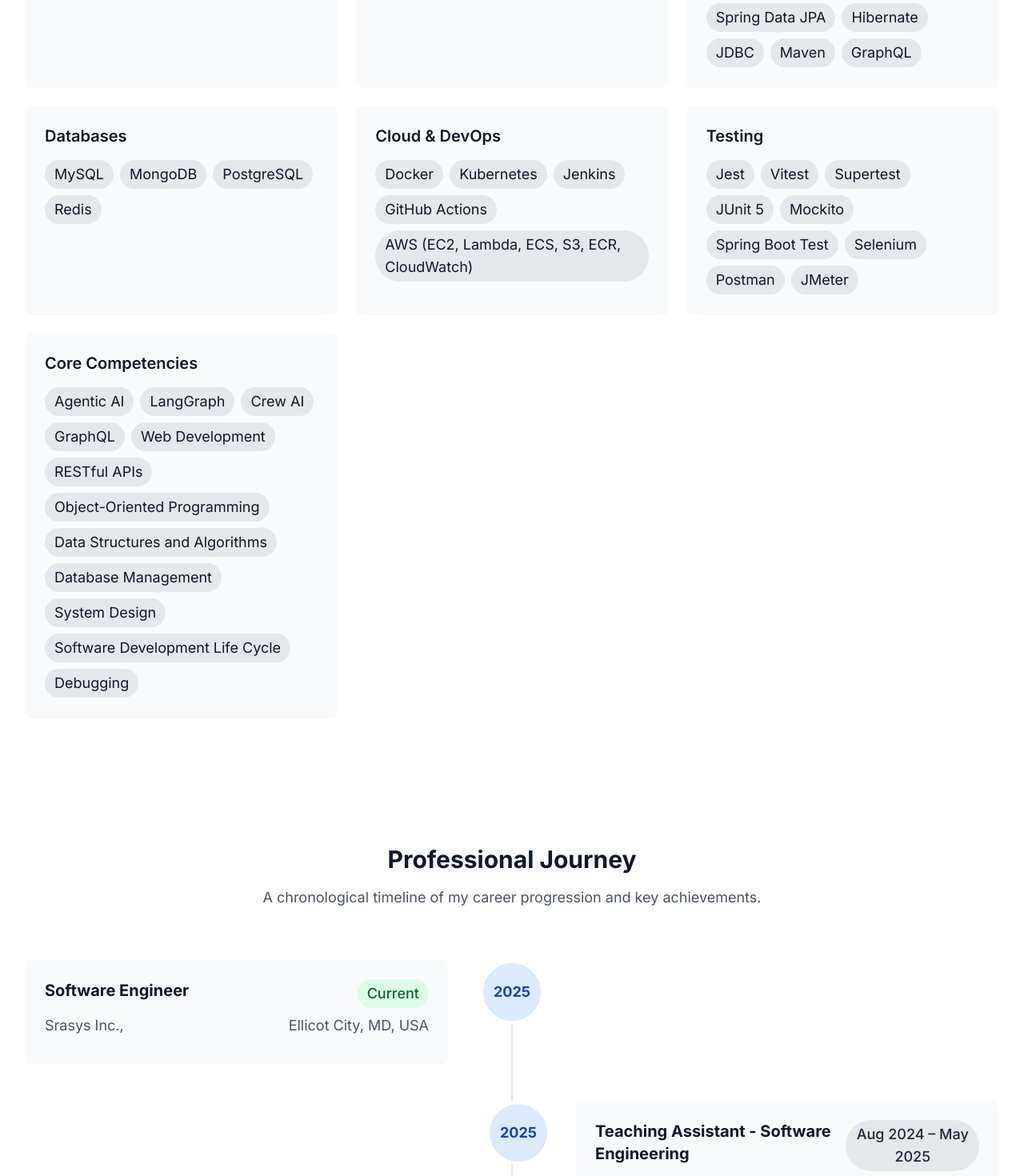
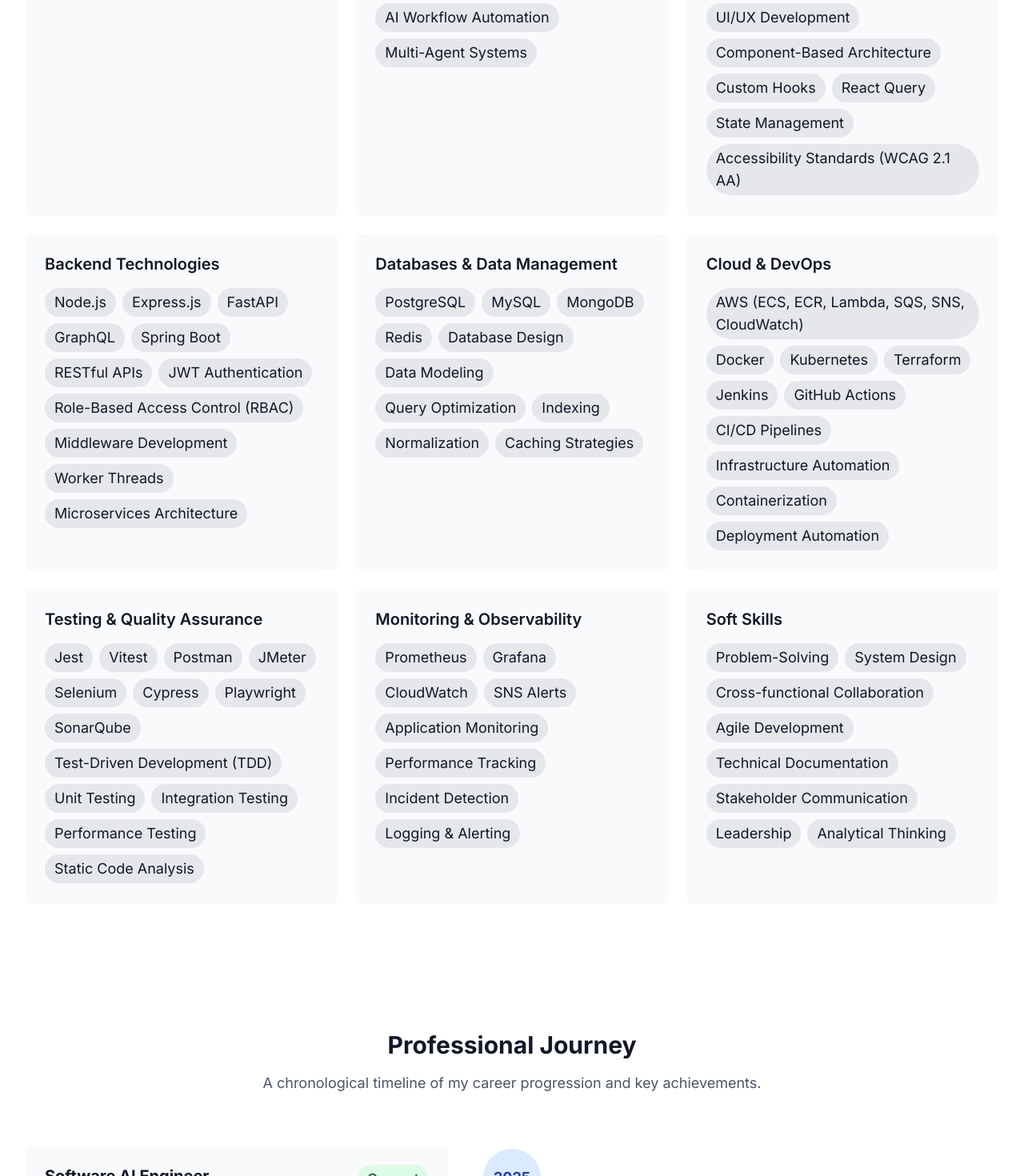
Before and after one commit to maheswar09/Maheswar-Portfolio, a React (Vite) app: page / in a window 1280 px wide. Shown: the part 1220-2690 px from the top of the page at 80% size. Built offline with nearby package versions, Linux system fonts and the light colour scheme.

Commit message:
Updated data for Shrinq

```diff
--- a/src/components/Contact.tsx
+++ b/src/components/Contact.tsx
@@ -1,7 +1,7 @@
 import React, { useState } from 'react';
 import { motion } from '../utils/motion';
 import { Mail, Phone, MapPin, Linkedin, Github } from 'lucide-react';
- import emailjs from '@emailjs/browser';
+import emailjs from '@emailjs/browser';
 const Contact: React.FC = () => {
   const [formData, setFormData] = useState({
     name: '',
@@ -86,8 +86,8 @@
                 </div>
                 <div className="ml-4">
                   <h4 className="text-lg font-semibold text-gray-500 dark:text-gray-400">Email</h4>
-                  <a href="mailto:gorantlamaheswar@gmail.com" className="hover:text-blue-600 dark:hover:text-blue-400 transition-colors text-lg">
-                    gorantlamaheswar@gmail.com
+                  <a href="mailto:maheswar9g@gmail.com" className="hover:text-blue-600 dark:hover:text-blue-400 transition-colors text-lg">
+                    maheswar9g@gmail.com
                   </a>
                 </div>
               </div>
@@ -151,14 +151,14 @@
                     Preferred Roles
                   </span>
                   <span className="font-medium text-right max-w-[70%] text-lg">
-                    Software Engineer, Web Developer, Frontend Developer, Backend Developer, Full Stack Developer
+                    Software Engineer, AI Engineer, Web Developer, Frontend Developer, Backend Developer, Full Stack Developer
                   </span>
                 </div>
 
 
                 <div className="flex justify-between pb-2 border-b border-gray-200 dark:border-gray-700">
                   <span className="text-gray-600 dark:text-gray-400 text-lg">Available From</span>
-                  <span className="font-medium text-lg">June 2025</span>
+                  <span className="font-medium text-lg">June 2026</span>
                 </div>
               </div>
             </div>
--- a/src/components/Footer.tsx
+++ b/src/components/Footer.tsx
@@ -11,10 +11,10 @@
             <h3 className="text-xl font-bold mb-4">Maheswar Gorantla</h3>
             <p className="text-gray-600 dark:text-gray-400 mb-4 max-w-md text-lg">
               MS in Computer Science candidate at Indiana University, specialized in
-              full-stack development, CMS platforms, and scalable systems. Seeking opportunities starting June 2025.
+              full-stack development, CMS platforms, and scalable systems. Seeking opportunities starting June 2026.
             </p>
             <div className="flex flex-col space-y-4 lg:flex-row lg:space-y-0 lg:space-x-4 text-lg text-gray-500 dark:text-gray-400">
-              <span>✉️ gorantlamaheswar@gmail.com</span>
+              <span>✉️ maheswar9g@gmail.com</span>
               <span>📱 +1 (930) 333-2778</span>
             </div>
           </div>
--- a/src/components/Publications.tsx
+++ b/src/components/Publications.tsx
@@ -13,7 +13,7 @@
     id: 2,
     title:
       'Synthesis of Glioblastoma Segmentation Data Using Generative Adversarial Network.',
-    link: 'https://www.researchgate.net/publication/381946660_Synthesis_of_Glioblastoma_Segmentation_Data_Using_Generative_Adversarial_Network',
+    link: 'https://link.springer.com/chapter/10.1007/978-3-031-58174-8_26'
   },
 ];
 
--- a/src/data/skillsData.ts
+++ b/src/data/skillsData.ts
@@ -21,59 +21,67 @@
     ]
   },
   {
-    name: "Frontend",
+    name: "AI & Emerging Technologies",
     keywords: [
-      "React", "Next.js", "Angular", "Bootstrap", "React Native", "Taiwind CSS", "Rivet Design System"
+      "Agentic AI",
+      "LangGraph",
+      "CrewAI",
+      "Large Language Models (LLMs)",
+      "GitHub Copilot",
+      "AI Workflow Automation",
+      "Multi-Agent Systems"
+
     ]
   },
   {
-    name: "Backend",
+    name: "Frontend Technologies",
     keywords: [
-      "Node.js", "Express.js", "FastAPI", "Spring Framework", "Spring Boot", "Spring MVC", "Spring Security", "Spring Data JPA", "Hibernate", "JDBC", "Maven", "GraphQL"
+      "React.js", "Angular", "Next.js", "Bootstrap", "WordPress", "Responsive Web Design", "UI/UX Development",
+      "Component-Based Architecture", "Custom Hooks", "React Query", "State Management", "Accessibility Standards (WCAG 2.1 AA)"
     ]
   },
   {
-    name: "Databases",
+    name: "Backend Technologies",
     keywords: [
-      "MySQL",
-      "MongoDB",
-      "PostgreSQL",
-      "Redis"
+      "Node.js", "Express.js", "FastAPI", "GraphQL", "Spring Boot", "RESTful APIs", "JWT Authentication",
+      "Role-Based Access Control (RBAC)", "Middleware Development", "Worker Threads", "Microservices Architecture"
+    ]
+  },
+  {
+    name: "Databases & Data Management",
+    keywords: [
+      "PostgreSQL", "MySQL", "MongoDB", "Redis", "Database Design", "Data Modeling", "Query Optimization",
+      "Indexing", "Normalization", "Caching Strategies"
     ]
   },
   {
     name: "Cloud & DevOps",
 
     keywords: [
-      "Docker",
-      "Kubernetes",
-      "Jenkins",
-      "GitHub Actions",
-      "AWS (EC2, Lambda, ECS, S3, ECR, CloudWatch)"
+      "AWS (ECS, ECR, Lambda, SQS, SNS, CloudWatch)", "Docker", "Kubernetes", "Terraform", "Jenkins", "GitHub Actions",
+      "CI/CD Pipelines", "Infrastructure Automation", "Containerization", "Deployment Automation"
     ]
   },
   {
-    name: "Testing",
+    name: "Testing & Quality Assurance",
     keywords: [
 
-      "Jest", "Vitest", "Supertest", "JUnit 5", "Mockito", "Spring Boot Test", "Selenium", "Postman", "JMeter",
+      "Jest", "Vitest", "Postman", "JMeter", "Selenium", "Cypress", "Playwright", "SonarQube", "Test-Driven Development (TDD)",
+      "Unit Testing", "Integration Testing", "Performance Testing", "Static Code Analysis",
     ]
   },
   {
-    name: "Core Competencies",
+    name: "Monitoring & Observability",
     keywords: [
-      "Agentic AI",
-      "LangGraph",
-      "Crew AI",
-      "GraphQL",
-      "Web Development",
-      "RESTful APIs",
-      "Object-Oriented Programming",
-      "Data Structures and Algorithms",
-      "Database Management",
-      "System Design",
-      "Software Development Life Cycle",
-      "Debugging"
+      "Prometheus", "Grafana", "CloudWatch", "SNS Alerts", "Application Monitoring", "Performance Tracking",
+      "Incident Detection", "Logging & Alerting"
+    ]
+  },
+  {
+    name: "Soft Skills",
+    keywords: [
+      "Problem-Solving", "System Design", "Cross-functional Collaboration", "Agile Development", "Technical Documentation",
+      "Stakeholder Communication", "Leadership", "Analytical Thinking"
     ]
   }
 ];
--- a/src/data/timelineData.ts
+++ b/src/data/timelineData.ts
@@ -15,63 +15,67 @@
   {
     id: 1,
     year: '2025',
-    title: 'Software Engineer',
-    company: 'Srasys Inc.,',
-    location: 'Ellicot City, MD, USA',
-    duration: 'Jul 2025 – Present',
+    title: 'Software AI Engineer',
+    company: 'Humana',
+    location: 'Remote USA',
+    duration: 'June 2025 – Present',
     current: true,
-    description: [
-      "Maintained and enhanced Node.js and Express.js microservices supporting enrollment, billing, messaging, and analytics modules, serving 3,000+ parents and staff with high availability.",
-      "Developed reusable UI components and shared state services with Angular component architecture and lazy loading, reducing feature delivery time by 20%.",
-      "Optimized front end performance and API consumption through client-side caching, pagination, and debounced  requests, decreasing redundant network calls and improving responsiveness.",
-      "Implemented CI/CD pipelines with GitHub Actions, Docker, AWS ECR and AWS ECS (blue-green deployments) reducing deployment time by 25% and improving release reliability."
-    ],
-    technologies: ['Angular', 'Node.js', 'PostgreSQL', 'Express.js', 'RxJS', 'jest', 'Postman', 'GitHub Actions', 'Docker', 'AWS (ECR, ECS, CloudWatch)']
+    description: [],
+    technologies: []
   },
   {
     id: 2,
     year: '2025',
-    title: 'Teaching Assistant - Software Engineering',
+    title: 'AI Research Engineer',
     company: 'Indiana University Bloomington',
     location: 'Bloomington, IN, USA',
-    duration: 'Aug 2024 – May 2025',
+    duration: 'Jan 2025 – May 2025',
     current: false,
-    description: [
-      'Mentored six student teams on enhancing the Angband game focusing on version control, CI/CD workflows, containerization, and agile planning.',
-      'Facilitated 20+ client meetings and provided technical feedback to improve code quality, debugging practices, and delivery timelines.',
-      'Contributed to course content design, covering Git, automated testing, deployment, and software architecture.'
-    ],
-    technologies: ['Communication & Collaboration', 'Team Management', 'Leadership', 'Time Management', 'Debugging Support', 'Agile Methodologies']
+    description: [],
+    technologies: []
   },
   {
     id: 3,
     year: '2024',
-    title: 'Software Developer Intern',
+    title: 'Software Engineer',
     company: 'University Information Technology Services (UITS), Indiana University (IU)',
     location: 'Bloomington, IN, USA',
-    duration: 'May 2024 – Jul 2024',
+    duration: 'May 2024 – Dec 2024',
     current: false,
-    description: [
-      "Delivered an IU-branded WordPress block theme using PHP, HTML, JavaScript and Rivet 2 design system, standardizing UI/UX across 500+ university blogs.",
-      "Implemented full WCAG 2.1 AA accessibility compliance by auditing templates with Siteimprove and applying semantic HTML, and ARIA attributes, achieving 100% compliance scores.",
-      "Created developer and user documentation outlining workflows, code structure, and update processes, reducing onboarding time and improving future maintenance efficiency"
-    ],
-    technologies: ['HTML', 'CSS', 'JavaScript', 'PHP', ' IU’s Rivet Design System (Rivet 2)', 'WordPress', 'Siteimprove', 'MySQL']
+    description: [],
+    technologies: []
   },
   {
     id: 4,
-    year: '2023',
-    title: 'Software Engineer',
-    company: 'Srasys Inc.,',
-    location: 'Ellicot City, MD, USA & Bangalore, India',
-    duration: 'Jan 2023 – May 2024',
+    year: '2021',
+    title: 'Full Stack Engineer',
+    company: 'LTIMindtree',
+    location: 'Bhubaneswar, India',
+    duration: 'Aug 2021 – Jul 2023',
     current: false,
-    description: [
-      "Built and maintained a scalable full stack e-learning platform using React on the frontend and Node.js, Express, and PostgreSQL on the backend, supporting 5,000+ active users with reliable end-to-end workflows.",
-      "Designed reusable and scalable React component architectures using Hooks, Context API, and modern UI patterns with real-time backend integrations, enabling data-driven dashboards and seamless payment workflows.",
-      "Optimized PostgreSQL performance through schema normalization, indexing strategies, and Redis caching, reducing query latency by 40% and improving overall API throughput.",
-      "Developed a payment microservice integrating PayPal APIs with webhook reconciliation, idempotent transaction handling, and validated scalability via JMeter load testing for 2000+ concurrent users."
-    ],
-    technologies: ['React', 'Tailwind CSS', 'Node.js', 'Express.js', 'PostgreSQL', 'PayPal Gateway', 'Redis', 'Docker', 'JMeter', 'GitHub Actions']
+    description: [],
+    technologies: []
+  },
+  {
+    id: 5,
+    year: '2021',
+    title: 'Software Engineer intern',
+    company: 'LTIMindtree',
+    location: 'Bhubaneswar, India',
+    duration: 'Jan 2021 – Jul 2021',
+    current: false,
+    description: [],
+    technologies: []
+  },
+  {
+    id: 6,
+    year: '2020',
+    title: 'Machine Learning Researcher',
+    company: 'International Institute of Information Technology (IIIT)',
+    location: 'Bhubaneswar, India',
+    duration: 'Jan 2020 – Sep 2022',
+    current: false,
+    description: [],
+    technologies: []
   },
 ];
```
Also changed, not shown: src/components/Hero.tsx (+4 -5 lines).
